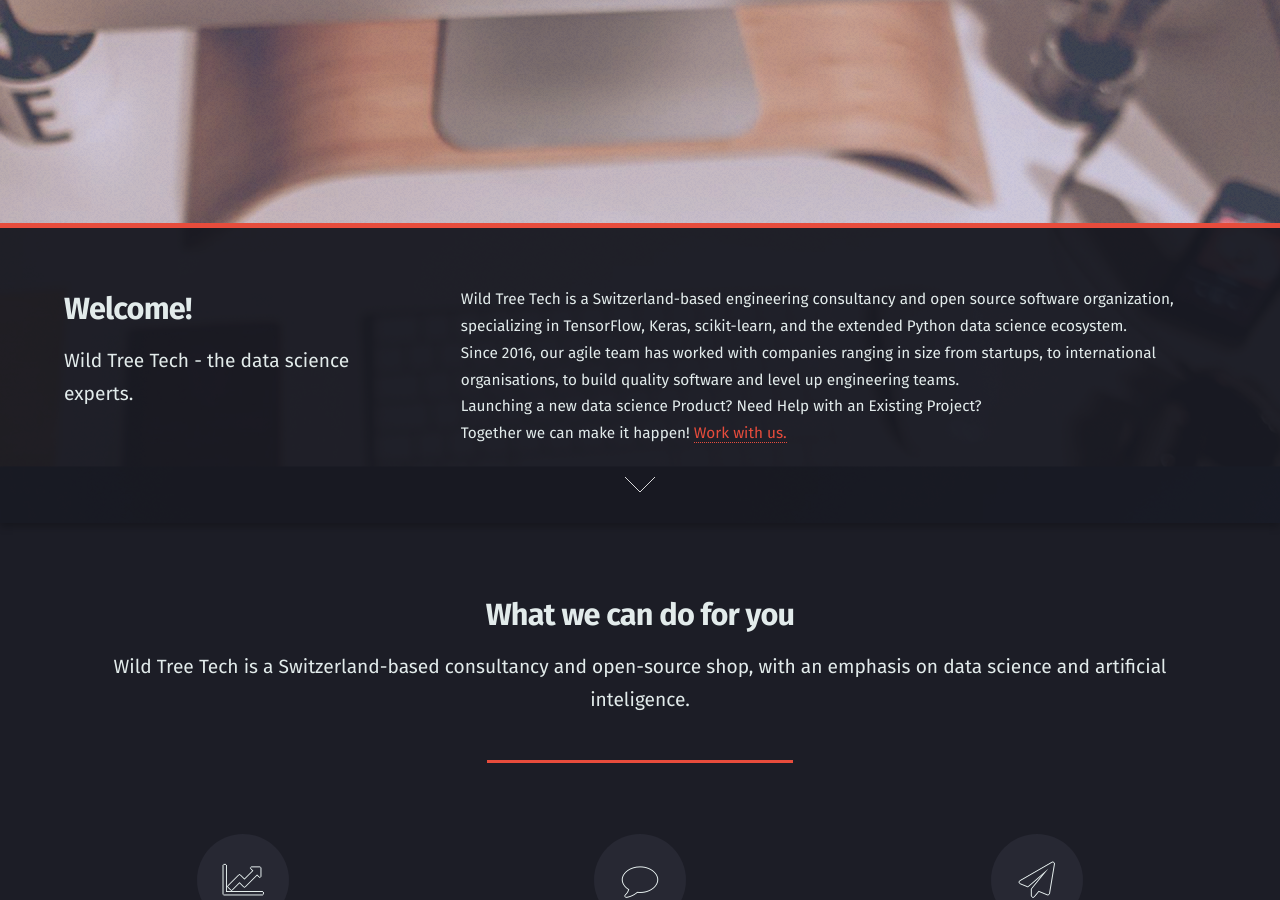
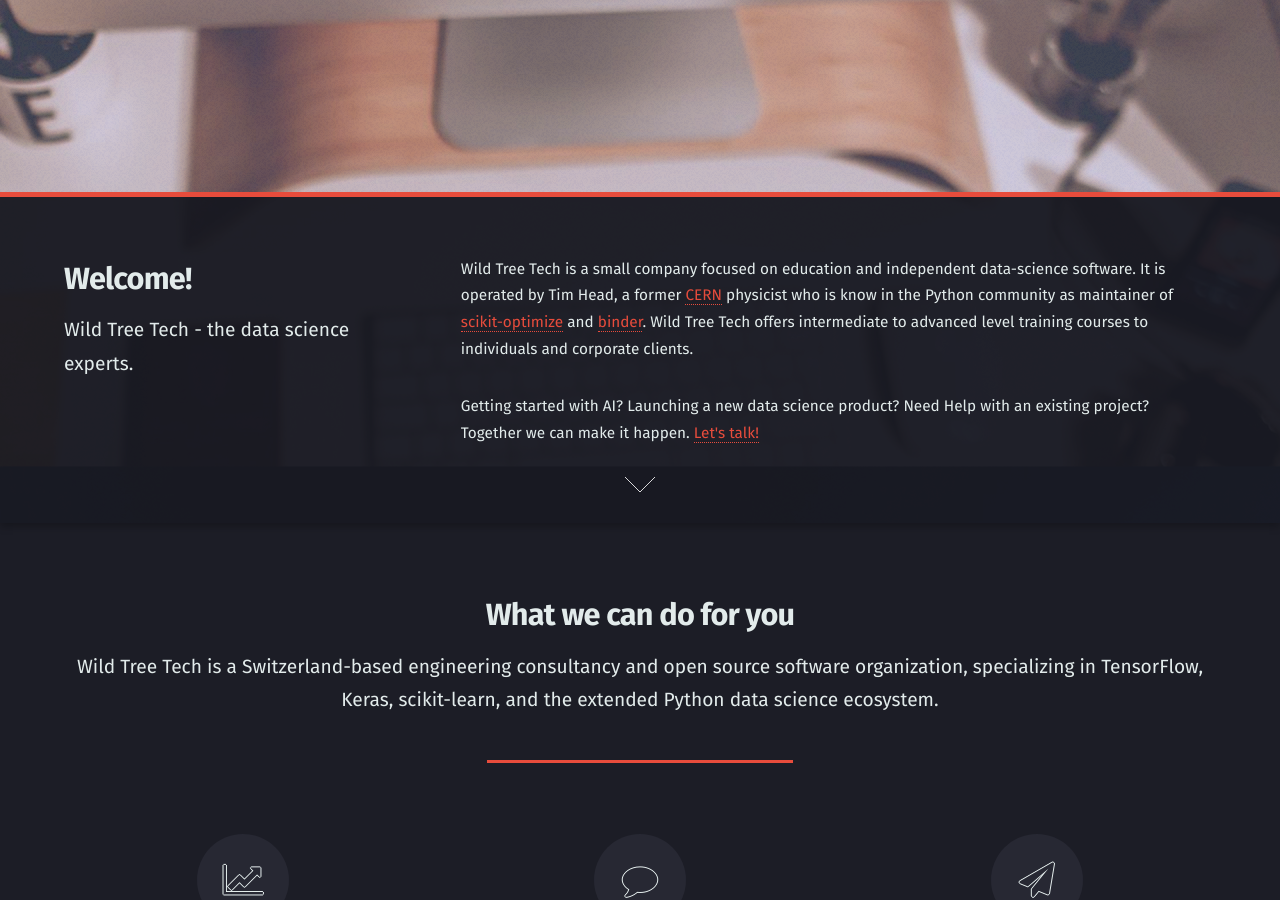
Before and after one commit to wildtreetech/wildtreetech.github.io, a Jekyll site: the page built from index.html, in a window 1280 px wide and 900 px high, scrolled down 1277 px. Built offline with Jekyll 4.4.1, drawn with Linux system fonts in a browser that asks for light colours; some of the changed text lies outside the part shown.

Commit message:
Refresh training

```diff
--- a/index.html
+++ b/index.html
@@ -7,7 +7,7 @@
 	<div class="content">
 		<header>
 			<h2>Wild Tree Tech</h2>
-			<p>Scalable data tools and teams.</p>
+			<p>Data Done Better.</p>
 		</header>
 		<span class="image"><img src="images/logo.jpg" alt="" /></span>
 	</div>
@@ -27,16 +27,16 @@
 					</header>
 				</div>
 				<div class="8u$ 12u$(medium)">
-					<p>Wild Tree Tech is a Switzerland-based engineering
-                        consultancy and open source software organization,
-                        specializing in TensorFlow, Keras, scikit-learn,
-                        and the extended Python data science ecosystem.<br />
-                        Since 2016, our agile team has worked with companies
-                        ranging in size from startups, to international
-                        organisations, to build quality software and level up
-                        engineering teams.<br />
-                        Launching a new data science Product? Need Help with an Existing Project?<br />
-                        Together we can make it happen! <a href="/index.html#contact">Work with us.</a>
+					<p>
+Wild Tree Tech is a small company focused on education and independent data-science software.
+It is operated by Tim Head, a former <a href="https://home.cern/">CERN</a> physicist who is
+know in the Python community as maintainer of <a href="https://scikit-optimize.github.io/">scikit-optimize</a>
+and <a href="https://mybinder.org/">binder</a>. Wild Tree Tech offers intermediate to advanced
+level training courses to individuals and corporate clients.
+</p>
+<p>
+                        Getting started with AI? Launching a new data science product? Need Help with an existing project?<br />
+                        Together we can make it happen. <a href="/index.html#contact">Let's talk!</a>
                     </p>
 				</div>
 			</div>
@@ -50,8 +50,10 @@
 	<div class="container">
 		<header class="major">
 			<h2>What we can do for you</h2>
-			<p>Wild Tree Tech is a Switzerland-based consultancy and open-source shop,
-              with an emphasis on data science and artificial inteligence.
+            <p>Wild Tree Tech is a Switzerland-based engineering
+                        consultancy and open source software organization,
+                        specializing in TensorFlow, Keras, scikit-learn,
+                        and the extended Python data science ecosystem.
             </p>
 		</header>
 		<div class="box alt">
--- a/training/index.html
+++ b/training/index.html
@@ -46,7 +46,7 @@
               <p>A five day
                 course that will get you up to speed with modern techniques
                 and libraries. We will cover general techniques, and use
-                <a href="#">pandas</a>
+                <a href="#">pandas</a>,
                 <a href="http://scikit-learn.org/stable/">scikit-learn</a>, <a href="https://www.tensorflow.org/">TensorFlow</a>, and <a href="https://keras.io">keras</a>
                 to build solutions for real world business problems.
                 Designed for professional software developers, data-scientists,
```
Also changed, not shown: other parts of index.html (+1 -1 lines), other parts of training/index.html (+1 -1 lines).
